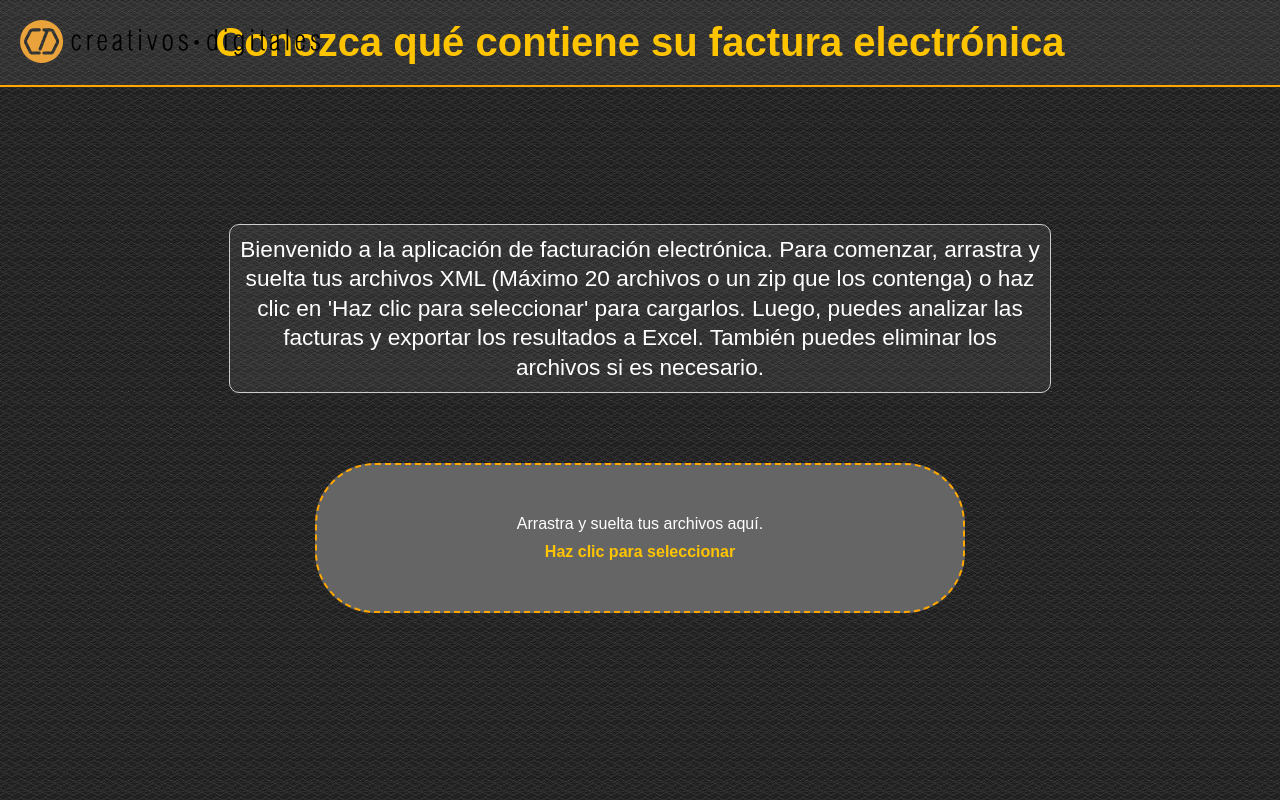
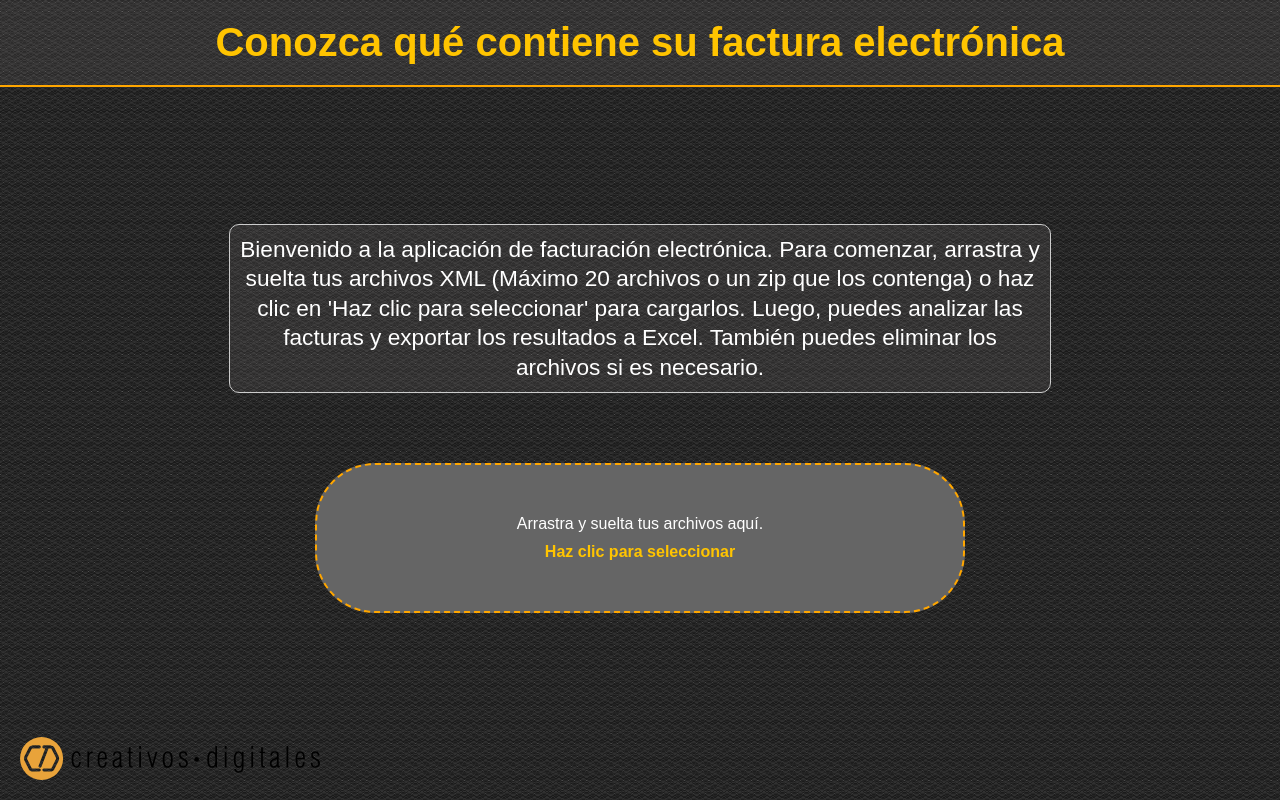
Before and after one commit to JhnnyPzG/GFE, a website: page public/index.html in a window 1280 px wide. Drawn offline with Linux system fonts and the light colour scheme.

Commit message:
Update style.css

```diff
--- a/public/style.css
+++ b/public/style.css
@@ -148,11 +148,11 @@ h1 {
 }
 
 .logo {
-    position: absolute;
-    top: 20px; /* Cambia esto para ajustar la posición vertical del logo */
-    left: 20px; /* Cambia esto para ajustar la posición horizontal del logo */
-    width: 300px; /* Cambia esto para ajustar el ancho del logo */
-    height: auto; /* Esto asegura que la altura del logo se ajuste automáticamente para mantener las proporciones */
+    position: fixed; /* Cambiado de absolute a fixed */
+    bottom: 20px; /* Cambiado de top a bottom */
+    left: 20px;
+    width: 300px;
+    height: auto;
 }
 
 
```
